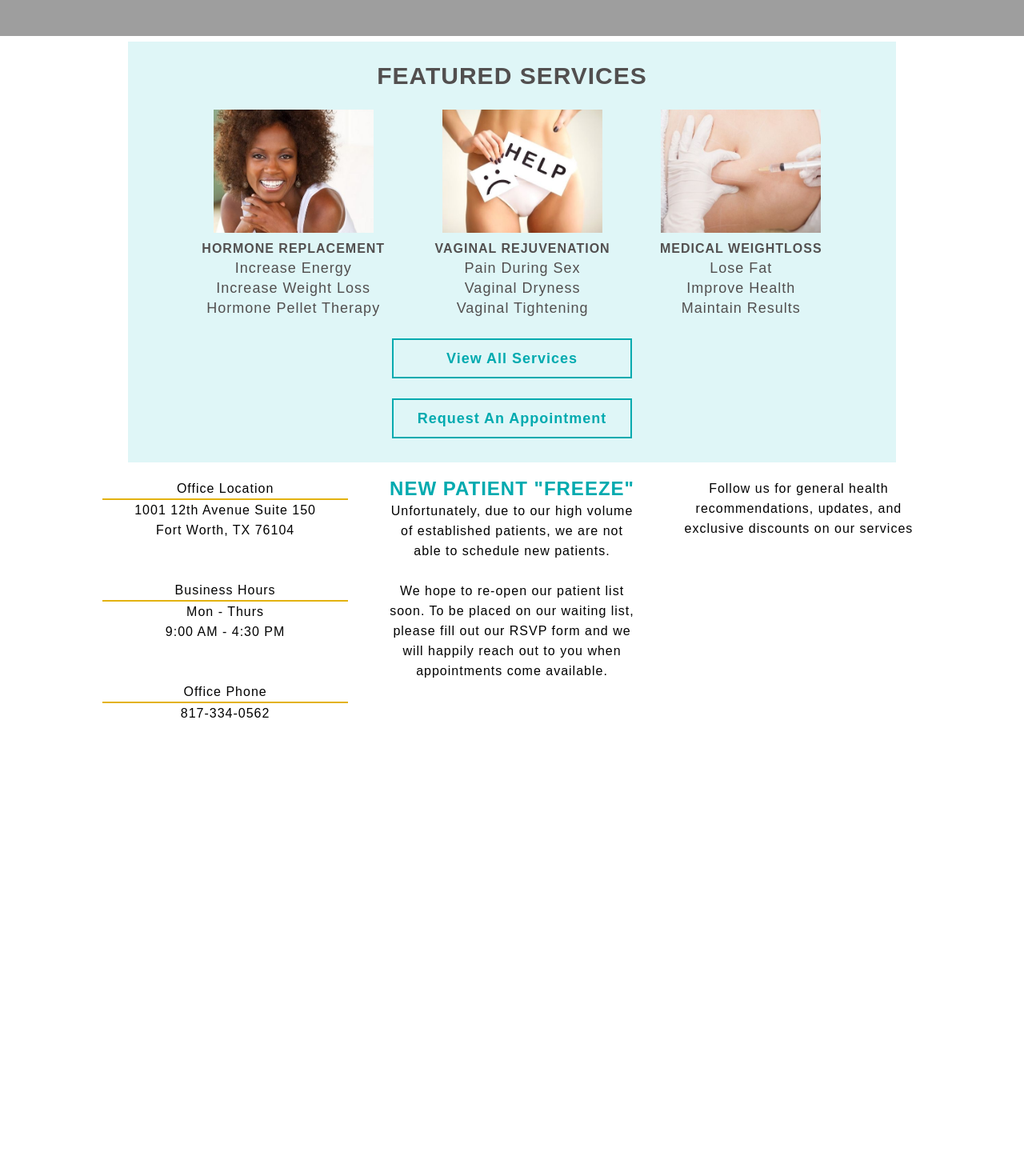
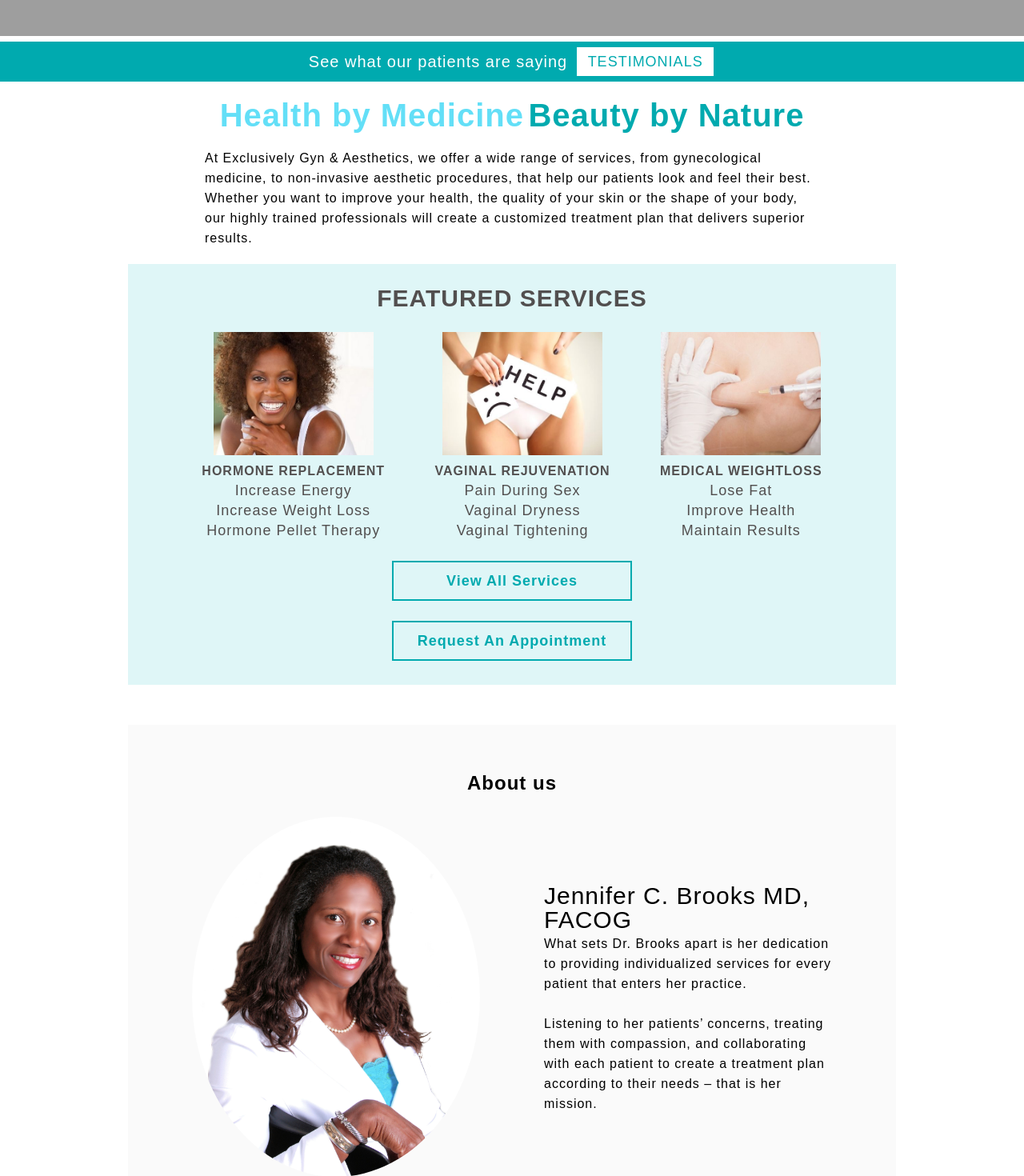
Before and after one commit to tanningexpert/exclusive-react-clone-v2, a React (Create React App) app: page / in a window 1280 px wide. Shown: the part 500-1970 px from the top of the page at 80% size. Before the commit the page ends 1404 px from the top, so only its background shows below. Built offline with nearby package versions, Linux system fonts and the light colour scheme; grey boxes are pictures that could not be loaded.

Commit message:
completed gynecology page. started aesthetics page

```diff
--- a/src/App.css
+++ b/src/App.css
@@ -8,11 +8,16 @@
   margin: 0;
 }
 
+:root {
+  --main-color: #00AAAF;
+  --dark-blue: #002b2c;
+}
+
 /* HEADER */
 #topBanner {
   width: 100%;
   height: 100px;
-  background-color: #00AAAF;
+  background-color: var(--main-color);
   color: white;
   display: flex;
   align-items: center;
@@ -27,7 +32,7 @@
 
 /* NAVIGATION MENU */
 .desktopMenu {
-  width: 80%;
+  width: 75%;
   margin: 10px auto;
   display: flex;
   list-style: none;
@@ -36,22 +41,53 @@
 }
 
 .desktopMenu a {
-  color: #00AAAF;
+  color: var(--main-color);;
   text-decoration: none;
+  padding: 5px;
 }
 
 .desktopMenu a:active {
-  background-color: #00AAAF;
+  background-color: var(--main-color);;
   color:white;
   padding: 5px;
-
 }
 
 .desktopMenu a:hover {
-  background-color: #00AAAF;
+  background-color: var(--main-color);;
   color:white;
   padding: 5px;
 }
+
+/* NAVIGATION DROP DOWN */
+.dropDownTrigger {
+  position: relative;
+}
+
+.dropDownContent {
+  display: none;
+  position: absolute;
+  left: 0;
+  background-color: white;
+  width: max-content;
+  border: 1px solid var(--main-color);;
+}
+
+.dropDownContent li {
+  display: block;
+  text-decoration: none;
+  color:  var(--main-color);;
+  text-align: left;
+  padding: 10px;
+}
+
+.dropDownContent li:hover {
+  color: #002b2c;
+}
+
+.dropDownTrigger:hover .dropDownContent {
+  display: block;
+}
+
 
 /* FOOTER */
 .footer {
@@ -142,6 +178,24 @@
   background-color: #00AAAF;
   color: white;
 }
+
+
+/* WHITE BUTTON COMPONENT */
+.primaryButton {
+  display:block;
+  background-color: white;
+  color: var(--main-color);
+  border: 1px solid var(--main-color);
+  width: 300px;
+  height: 50px;
+  font-size: 18px;
+  font-weight: 600;
+}
+
+.primaryButton:hover {
+  background-color: #00AAAF;
+  color: white;
+}
 /* .App {
   text-align: center;
 }
--- a/src/App.js
+++ b/src/App.js
@@ -10,6 +10,8 @@ import Footer from "./components/Footer";
 import Home from "./pages/Home";
 import Gynecology from "./pages/Gynecology";
 import VaginalRejuvenation from "./pages/VaginalRejuvenation";
+import Aesthetics from "./pages/Aesthetics";
+
 //IMPORT ROUTER
 import { Route, Routes } from "react-router-dom";
 
@@ -25,6 +27,7 @@ function App() {
           path="/vaginal-rejuventation/"
           element={<VaginalRejuvenation />}
         />
+        <Route path="/aesthetics/" element={<Aesthetics />} />
       </Routes>
       <Footer />
     </>
--- a/src/components/NavBar.js
+++ b/src/components/NavBar.js
@@ -3,9 +3,17 @@ import { Link } from "react-router-dom";
 const NavBar = () => {
   return (
     <ul className="desktopMenu">
-      <li>
-        <Link to="/">Home</Link>
-      </li>
+      <div className="dropDownTrigger">
+        <li>
+          <Link to="/">Home</Link>
+        </li>
+        <div className="dropDownContent">
+          <li>About</li>
+          <li>Reviews</li>
+          <li>Office Policies</li>
+          <li>Blog</li>
+        </div>
+      </div>
       <li>
         <Link to="/gynecology">Gynecology</Link>
       </li>
--- /dev/null
+++ b/src/components/PrimaryButton.js
@@ -0,0 +1,11 @@
+import { Children } from "react";
+
+const PrimaryButton = ({ children }) => {
+  return (
+    <>
+      <button className="primaryButton">{children}</button>
+    </>
+  );
+};
+
+export default PrimaryButton;
--- a/src/img/ImgIndex.js
+++ b/src/img/ImgIndex.js
@@ -3,6 +3,8 @@ const Images = {
   hormoneReplacement: require("./Service Menu Images/Hormone Pellet Therapy (2).jpg"),
   vaginalRejuvenation: require("./Service Menu Images/Vaginal Rejuvenation 1.jpg"),
   medicalWeightloss: require("./Service Menu Images/Kybella - Dissolve Fat (2).jpg"),
+  physicianPhoto: require("./Staff - Dr. B Headshot White.jpg"),
+  gynecology: require("./gynecology.jpeg"),
 };
 
 export default Images;
--- a/src/pages/Aesthetics.js
+++ b/src/pages/Aesthetics.js
@@ -1,5 +1,20 @@
+import PrimaryButton from "../components/PrimaryButton";
+
 const Aesthetics = () => {
-  return <h1>Aesthetics</h1>;
+  return (
+    <>
+      <h1 className="aestheticsTitle">Aesthetic Services</h1>
+      <p className="aestheticsParagraph">
+        Offering medical grade skin care and advanced non-surgical solutions
+        that are safe for ALL skin types.
+      </p>
+      <h2 className="aestheticsScheduleTitle">Schedule Your Consult</h2>
+      <div className="primaryButtonContainer">
+        <PrimaryButton>Text 214...</PrimaryButton>
+        <PrimaryButton />
+      </div>
+    </>
+  );
 };
 
 export default Aesthetics;
--- a/src/pages/Home.js
+++ b/src/pages/Home.js
@@ -5,7 +5,56 @@ const Home = () => {
   return (
     <>
       <img src={Images.homeBanner} alt="Home Banner" className="homeBanner" />
+      {/*TESTIMONIALS*/}
+      <div className="testimonialWrapper">
+        <p className="testimonialIntro">See what our patients are saying </p>
+        <button className="testimonialButton">TESTIMONIALS</button>
+      </div>
+      {/*MANTRA*/}
+      <h1 className="mantra">
+        <span className="health">Health by Medicine</span>{" "}
+        <span className="beauty">Beauty by Nature</span>
+      </h1>
+      <p className="intro">
+        At Exclusively Gyn &amp; Aesthetics, we offer a wide range of services,
+        from gynecological medicine, to non-invasive aesthetic procedures, that
+        help our patients look and feel their best. Whether you want to improve
+        your health, the quality of your skin or the shape of your body, our
+        highly trained professionals will create a customized treatment plan
+        that delivers superior results.
+      </p>
       <FeaturedServices />
+      {/*ABOUT US*/}
+      <div className="aboutUsWrapper">
+        <h1>About us</h1>
+        <div className="aboutUsBody">
+          <div className="aboutLeft">
+            <img
+              src={Images.physicianPhoto}
+              className="providerPhoto"
+              alt="Physician Photo"
+            />
+          </div>
+          <div className="aboutRight">
+            <p>
+              <span className="aboutUsTitle">
+                {" "}
+                Jennifer C. Brooks MD, FACOG
+              </span>
+            </p>
+            <p>
+              What sets Dr. Brooks apart is her dedication to providing
+              individualized services for every patient that enters her
+              practice.
+              <br />
+              <br />
+              Listening to her patients’ concerns, treating them with
+              compassion, and collaborating with each patient to create a
+              treatment plan according to their needs – that is her mission.
+            </p>
+          </div>
+        </div>
+      </div>
     </>
   );
 };
--- a/src/pages/VaginalRejuvenation.js
+++ b/src/pages/VaginalRejuvenation.js
@@ -1,5 +1,18 @@
 const VaginalRejuvenation = () => {
-  return <h1>Vaginal Rejuvenation</h1>;
+  return (
+    <>
+      <h1 className="aestheticsTitleBanner">
+        Vaginal Rejuvenation with Votiva
+      </h1>
+      <p>
+        Introducing Vaginal Rejuvenation, the innovative non-surgical approach
+        to to vaginal tightening and reversing vaginal dryness. Whether you've
+        recently gone through pregnancy or simply want to feel rejuvenated, this
+        non-surgical approach is a safe, easy way to gain back control of your
+        body.
+      </p>
+    </>
+  );
 };
 
 export default VaginalRejuvenation;
--- a/src/styles/PageStyles.css
+++ b/src/styles/PageStyles.css
@@ -8,3 +8,178 @@
     background-size: cover;
     background-position: center;
   }
+
+  /*TESTIMONIALS*/
+.testimonialWrapper {
+  background-color: #00AAAF;
+  width: auto;
+  height: 50px;
+  margin: 0;
+  display: flex;
+  justify-content: center;
+  align-items: center;
+  gap: 10px;
+}
+
+.testimonialButton {
+  color: #00AAAF;
+  border-radius: 5%;
+  height: 40px;
+  width: 175px;
+  font-size: 18px;
+  background-color: white;
+  border: 2px solid #00AAAF;
+  padding: 5px;
+}
+
+.testimonialButton:hover {
+  background-color: white;
+  font-size: 22px;
+  color: #00AAAF;
+}
+
+.testimonialIntro {
+  color: white;
+  font-size: 1.25rem;
+}
+
+/*MANTRA*/
+.mantra {
+  text-align: center;
+  margin-top: 30px;
+}
+
+.health,
+.beauty {
+  font-size:40px;
+}
+
+.health {
+  color: #63DFF7;
+}
+
+.beauty {
+  color:#00AAAF;
+}
+
+.intro {
+  width: 60%;
+  margin: 20px auto;
+}
+
+/*ABOUT US*/
+.aboutUsWrapper {
+  background-color: #FAFAFA;
+  width: 75%;
+  margin: 50px auto;
+  padding: 30px;
+  display: flex;
+  flex-direction: column;
+}
+
+.aboutUsWrapper h1 {
+  text-align: center;
+  padding: 30px;
+  font-size: 24px;
+}
+
+.aboutLeft img {
+  height:450px;
+}
+
+.aboutUsBody {
+  font-size: 20px;
+  display: flex;
+  justify-content: center;
+  align-items: center;
+  gap: 5rem;
+}
+
+.aboutUsTitle {
+  font-size: 30px;
+}
+
+.providerPhoto {
+  border-radius: 50%;
+}
+
+.aboutRight {
+  margin: 0px 0px;
+  width: 40%;
+}
+
+/* GYNECOLOGY PAGE*/
+.gynecologyPage {
+  width: 80%;
+  margin: 0 auto;
+  display: flex;
+  gap: 3rem;
+  margin-top: 6rem;
+}
+
+.gynecologyLogoImg {
+  max-width: 100%;
+}
+
+.gynecologyIntro {
+  flex-basis: 30%;
+}
+
+.gynecologyServices {
+  display: flex;
+  flex-wrap: wrap;
+}
+
+.gynecologyServiceContent {
+  flex-basis: 50%;
+}
+
+.gynecologyServices h2{
+  color: var(--main-color);
+  font-size: 1.5rem;
+}
+
+.gynecologyServices li{
+  color: var(--dark-blue);
+  list-style: none;
+  line-height: 3rem;
+  margin-left: 20px;
+}
+
+.gynecologyServices li:hover {
+  color: rgb(219, 35, 142)
+}
+
+/* VAGINAL REJUVENATION PAGE */
+
+/* AESTHETICS PAGE */
+.aestheticsTitle {
+  color: var(--main-color);
+  font-size: 3rem;
+  margin-top: 3rem;
+}
+
+.aestheticsParagraph {
+  margin-top: 20px;
+}
+
+.aestheticsScheduleTitle {
+  color: var(--main-color);
+  font-size: 2rem;
+  margin-top: 3rem;
+}
+
+.aestheticsTitle,
+.aestheticsScheduleTitle,
+.aestheticsParagraph {
+  text-align: center;
+}
+
+.primaryButtonContainer {
+  /* display: flex; */
+  /* justify-content: center; */
+}
+
+/* PATIENT RESOURCES PAGE */
+
+/* CONTACT US PAGE */
```
Also changed, not shown: src/pages/Gynecology.js (+77 -1 lines).
